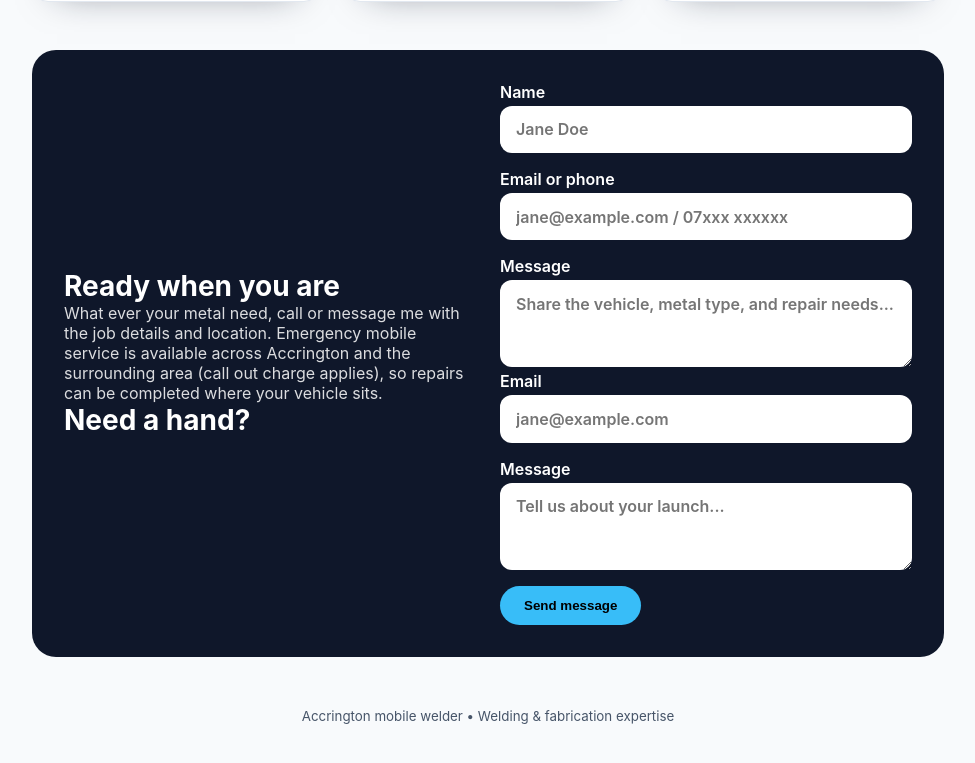
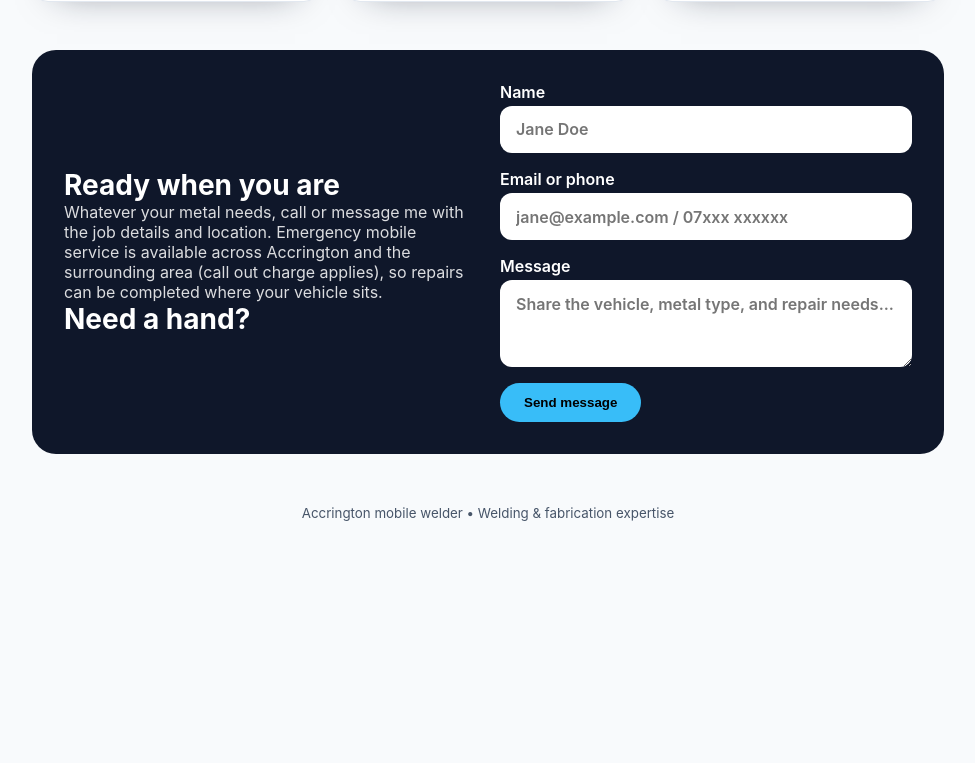
Before and after one commit to jenkinchris11/WelderDave, a Vue app in the folder vue-netlify/: page / in a window 1280 px wide. Shown: the part 1635-2398 px from the top of the page, without its empty margins (152-1127 px from the left). After the commit the page ends 2205 px from the top, so only its background shows below. Built offline with nearby package versions, Linux system fonts and the light colour scheme.

Commit message:
Update ContactCard.vue

```diff
--- a/vue-netlify/src/components/ContactCard.vue
+++ b/vue-netlify/src/components/ContactCard.vue
@@ -3,7 +3,7 @@
     <div>
       <h3>Ready when you are</h3>
       <p>
-        What ever your metal need, call or message me with the job details and location. Emergency
+        Whatever your metal needs, call or message me with the job details and location. Emergency
         mobile service is available across Accrington and the surrounding area (call out charge
         applies), so repairs can be completed where your vehicle sits.
       </p>
@@ -21,12 +21,6 @@
       <label>
         Message
         <textarea placeholder="Share the vehicle, metal type, and repair needs..." rows="3"></textarea>
-        Email
-        <input type="email" placeholder="jane@example.com" required />
-      </label>
-      <label>
-        Message
-        <textarea placeholder="Tell us about your launch..." rows="3"></textarea>
       </label>
       <button type="submit">Send message</button>
     </form>
```
